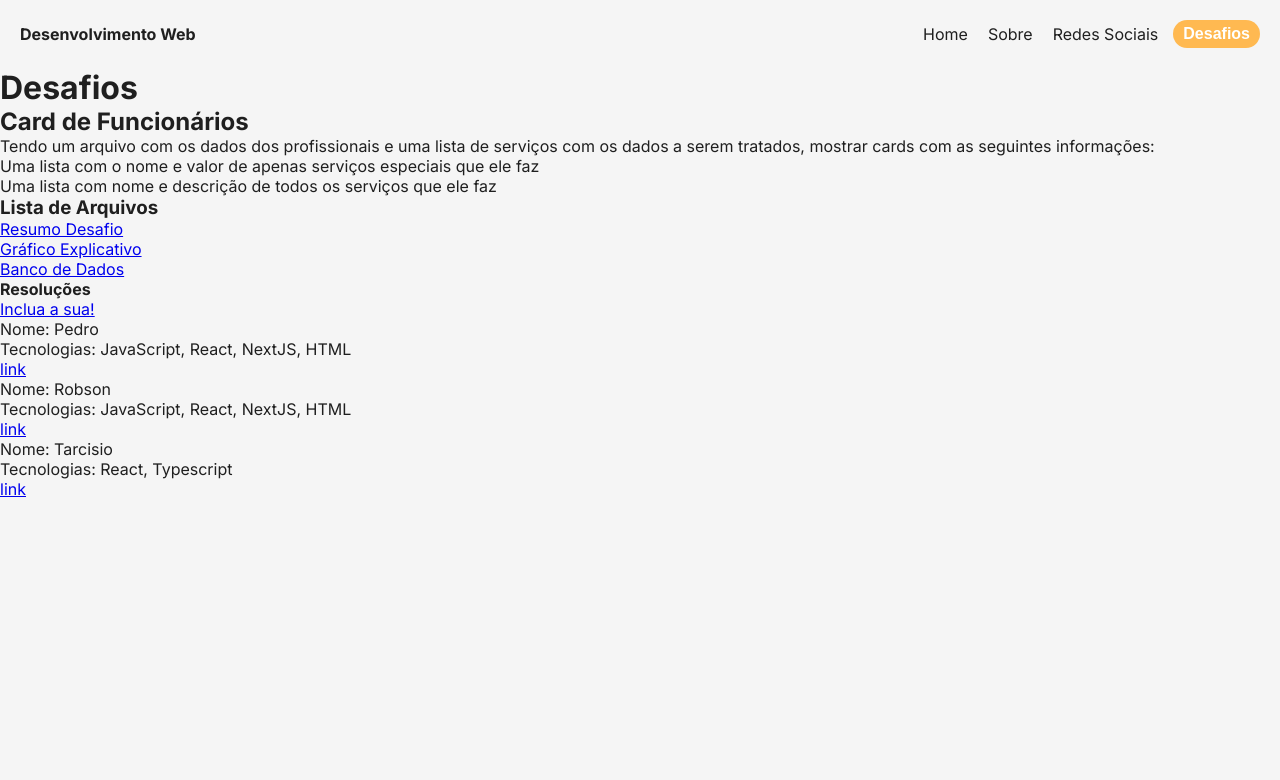
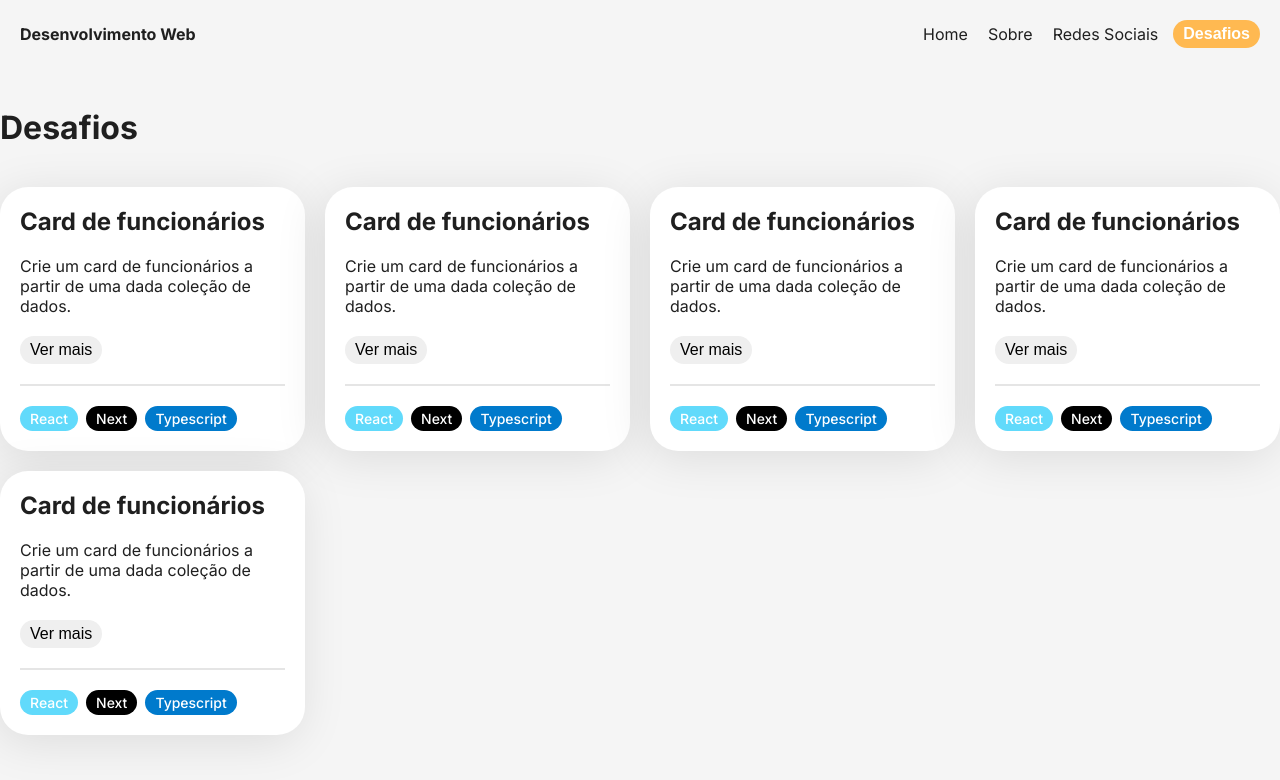
Before and after one commit to DevsGenteBoa/desenvolvimento-web-oficial, a Next.js app: page /desafios in a window 1280 px wide. Shown: the top 780 px of the page. Built offline with nearby package versions, Linux system fonts and the light colour scheme.

Commit message:
adiciona cards de desafios exemplo

```diff
--- a/pages/desafios/index.tsx
+++ b/pages/desafios/index.tsx
@@ -1,15 +1,56 @@
-import Desafio01 from "src/components/Desafios/Desafio01";
+import { DesafioCard } from "src/components/cards/desafio-card";
+import { DesafiosGrid } from "src/components/Desafios/styles";
+import { Flex } from "src/components/flex";
+import Wrapper from "src/components/wrapper";
+
+const desafio_exemplo = {
+  id: 1,
+  title: "Card de funcionários",
+  shortDescription:
+    "Crie um card de funcionários a partir de uma dada coleção de dados.",
+  description: `Tendo um arquivo com os dados dos profissionais e uma lista de serviços com os dados a serem tratados, mostrar cards com as seguintes informações:
+
+    Uma lista com o nome e valor de apenas serviços especiais que ele faz
+    Uma lista com nome e descrição de todos os serviços que ele faz`,
+  tags: [
+    {
+      label: "React",
+      bg: "#61dafb",
+      color: "#fff",
+    },
+    {
+      label: "Next",
+      bg: "#000",
+      color: "#fff",
+    },
+    {
+      label: "Typescript",
+      bg: "#007acc",
+      color: "#fff",
+    },
+  ],
+};
 
 const Desafios = () => {
   return (
-    <main>
-      <h1>Desafios</h1>
-      <ol>
-        <li>
-          <Desafio01 />
-        </li>
-      </ol>
-    </main>
+    <Flex>
+      <Wrapper
+        css="
+        display: flex;
+        flex-direction: column;
+        justify-content: center;
+        gap: 20px;
+        margin-top: 40px;
+      "
+      >
+        <h1>Desafios</h1>
+        <DesafiosGrid>
+          {[1, 2, 3, 4, 5].map((i) => (
+            <DesafioCard key={i} desafio={desafio_exemplo} />
+          ))}
+        </DesafiosGrid>
+      </Wrapper>
+    </Flex>
   );
 };
 
--- /dev/null
+++ b/src/components/Desafios/styles.ts
@@ -0,0 +1,9 @@
+import styled from "styled-components";
+
+export const DesafiosGrid = styled.div`
+  margin-top: 20px;
+  display: grid;
+  grid-template-columns: repeat(auto-fill, minmax(300px, 1fr));
+  grid-gap: 20px;
+  width: 100%;
+`;
--- /dev/null
+++ b/src/components/cards/desafio-card.tsx
@@ -0,0 +1,34 @@
+import Button from "../ui/buttons";
+import { Card, Content, ReadMore, Tag, Tags } from "./styles";
+
+type Desafio = {
+  id: number;
+  title: string;
+  shortDescription: string;
+  description: string;
+  image?: string;
+  link?: string;
+  tags?: { label: string; bg: string; color: string }[];
+};
+
+export const DesafioCard = ({ desafio }: { desafio: Desafio }) => {
+  return (
+    <Card>
+      <Content>
+        <h2>{desafio.title}</h2>
+        <p>{desafio.shortDescription}</p>
+        <ReadMore>
+          <Button variant="tertiary">Ver mais</Button>
+        </ReadMore>
+        <hr />
+        <Tags>
+          {desafio.tags?.map((tag) => (
+            <Tag color={tag.color} bg={tag.bg}>
+              <span>{tag.label}</span>
+            </Tag>
+          ))}
+        </Tags>
+      </Content>
+    </Card>
+  );
+};
--- /dev/null
+++ b/src/components/cards/styles.ts
@@ -0,0 +1,49 @@
+import styled from "styled-components";
+
+export const Card = styled.div`
+  width: 100%;
+  max-width: 400px;
+  background-color: #fff;
+  border-radius: 28px;
+
+  display: flex;
+  align-items: center;
+  justify-content: center;
+  flex-direction: column;
+  padding: 20px;
+
+  box-shadow: -4px 7px 47px rgba(0, 0, 0, 0.1);
+  position: relative;
+`;
+
+export const Content = styled.div`
+  display: flex;
+  flex-direction: column;
+  gap: 20px;
+`;
+
+export const ReadMore = styled.div`
+  width: 100%;
+  display: flex;
+  align-items: center;
+  justify-content: flex-start;
+  gap: 10px;
+`;
+
+export const Tags = styled.div`
+  display: flex;
+  align-items: center;
+  gap: 8px;
+  flex-wrap: wrap;
+`;
+
+export const Tag = styled.div<{ bg?: string; color?: string }>`
+  display: flex;
+  align-items: center;
+  padding: 4px 10px;
+  border-radius: 28px;
+  font-weight: 500;
+  font-size: 14px;
+  background-color: ${({ bg }) => bg || "#fff"};
+  color: ${({ color }) => color || "#000"};
+`;
--- /dev/null
+++ b/src/components/flex.ts
@@ -0,0 +1,11 @@
+import styled from "styled-components";
+
+export const Flex = styled.div<{ css?: string }>`
+  display: flex;
+  flex-direction: column;
+  align-items: center;
+  justify-content: center;
+  height: 100%;
+  width: 100%;
+  ${({ css }) => css}
+`;
--- a/src/components/wrapper.ts
+++ b/src/components/wrapper.ts
@@ -1,10 +1,11 @@
 import styled from "styled-components";
 
-const Wrapper = styled.div`
+const Wrapper = styled.div<{ css?: string }>`
   width: 1440px;
   @media (max-width: 1440px) {
     max-width: 100%;
   }
+  ${({ css }) => css}
 `;
 
 export default Wrapper;
--- a/styles/globals.css
+++ b/styles/globals.css
@@ -9,3 +9,7 @@ body {
   margin: 0;
   box-sizing: border-box;
 }
+
+hr {
+  border: 1px solid rgba(0, 0, 0, 0.1);
+}
```
Also changed, not shown: 1 other file (tests, documents, lock files or other folders).
